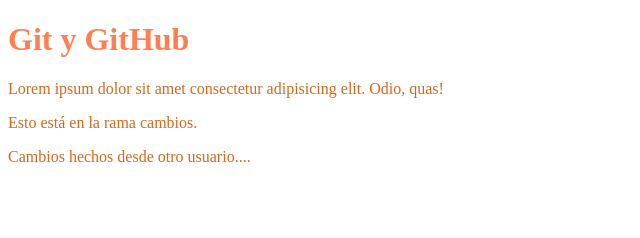
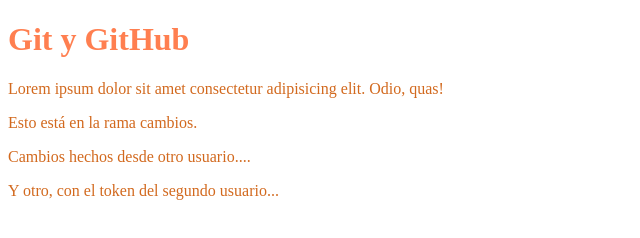
Before and after one commit to ArielCodo/mi_proyecto, a plain HTML site: page index.html in a window 1280 px wide. Shown: the whole page, without its empty margins (0-640 px from the left). Drawn offline with Linux system fonts and the light colour scheme.

Commit message:
Commit desde otro usuario con su token

```diff
--- a/index.html
+++ b/index.html
@@ -13,5 +13,6 @@
 
     <p>Esto está en la rama cambios.</p>
     <p>Cambios hechos desde otro usuario....</p>
+    <p>Y otro, con el token del segundo usuario...</p>
 </body>
 </html>
```
